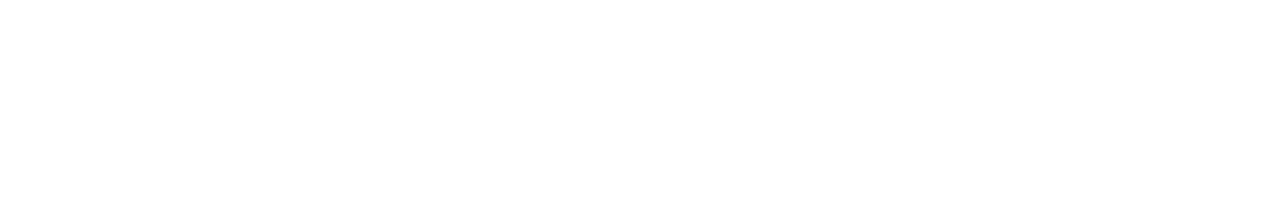
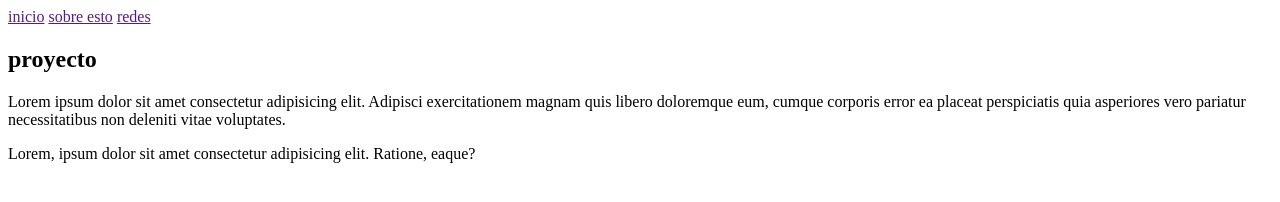
Before and after one commit to luck-768/proyecto-recode, a plain HTML site: page index.html in a window 1280 px wide. Drawn offline with Linux system fonts and the light colour scheme.

Commit message:
cambio 1

```diff
--- a/index.html
+++ b/index.html
@@ -1,11 +1,28 @@
 <!DOCTYPE html>
 <html lang="en">
+
 <head>
     <meta charset="UTF-8">
     <meta name="viewport" content="width=device-width, initial-scale=1.0">
     <title>Document</title>
 </head>
+
 <body>
+    <header>
+        <nav>
+            <a href="">inicio</a>
+            <a href="">sobre esto</a>
+            <a href="">redes</a>
+        </nav>
+    </header>
+    <section>
+        <h1>proyecto</h1>
+        <p>Lorem ipsum dolor sit amet consectetur adipisicing elit. Adipisci exercitationem magnam quis libero
+            doloremque eum, cumque corporis error ea placeat perspiciatis quia asperiores vero pariatur necessitatibus
+            non deleniti vitae voluptates.</p>
+            <p>Lorem, ipsum dolor sit amet consectetur adipisicing elit. Ratione, eaque?</p>
+    </section>
 
 </body>
+
 </html>
```
